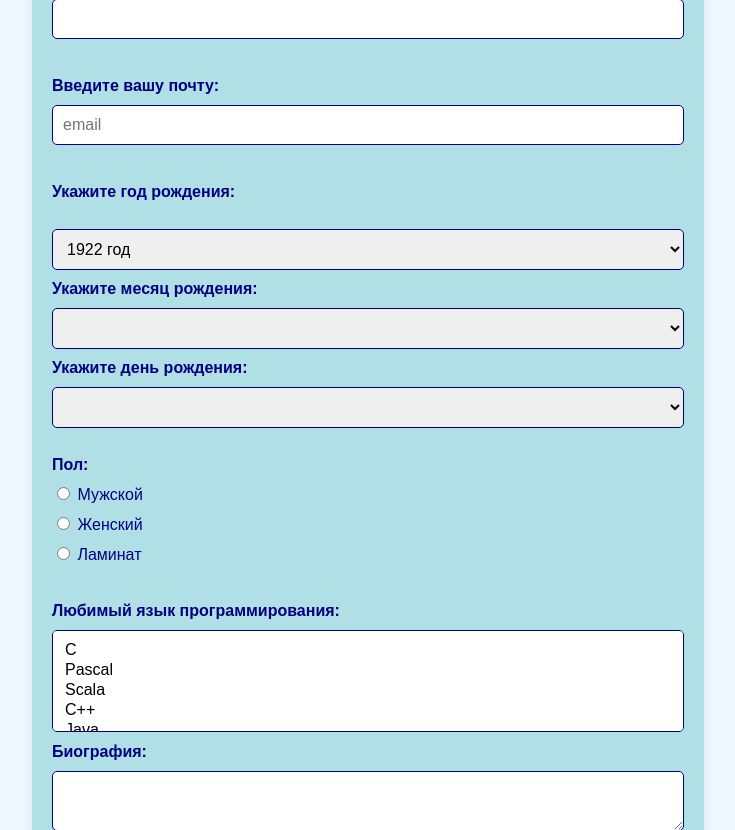
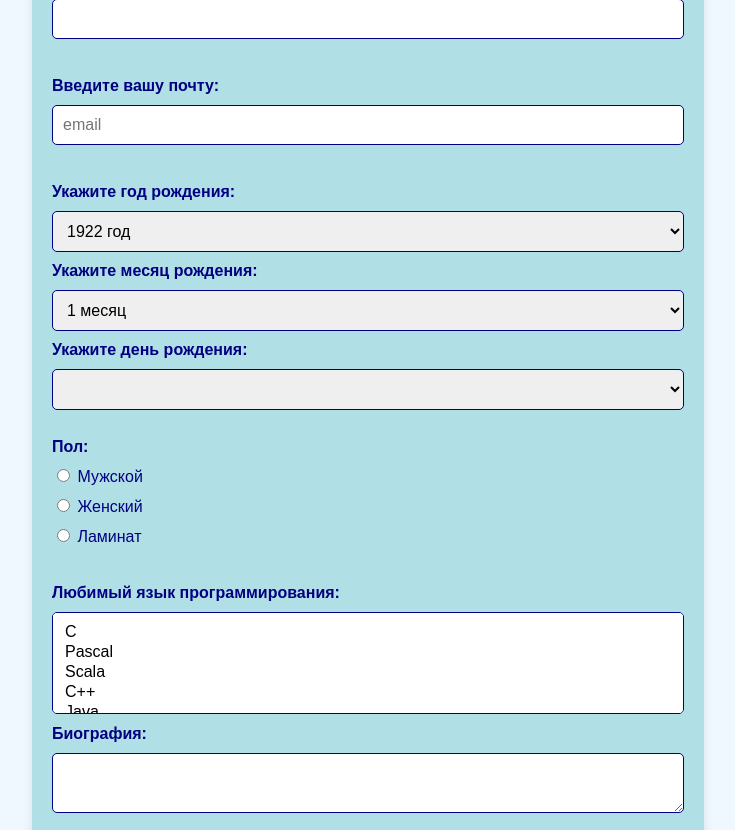
Before and after one commit to ShadrinaM/ShadrinaMM_Web_backend, a PHP site: page /form.php in a window 1280 px wide. Shown: the part 246-1076 px from the top of the page, without its empty margins (272-1007 px from the left). Run offline with PHP 8.4, Linux system fonts and the light colour scheme; data that the repository does not hold is empty.

Commit message:
jjjjjjjjjjjj

```diff
--- a/Quest_4/form.php
+++ b/Quest_4/form.php
@@ -66,7 +66,6 @@
       <strong>
         Укажите год рождения:
       </strong>
-      <?php echo $values['year'] . "<br>" ?>
       <select name="year"  <?php if ($errors['year']) {print 'class="error"';} ?> >
         <?php
         for ($i = 1922; $i <= 2022; $i++) {
@@ -91,7 +90,7 @@
           echo "<option value=\"$i\" ";
           if (in_array($i, $values['month']))
           {print 'selected';}
-          echo "$i месяц</option>";
+          echo ">$i месяц</option>";
         }
         ?>
       </select>
```
